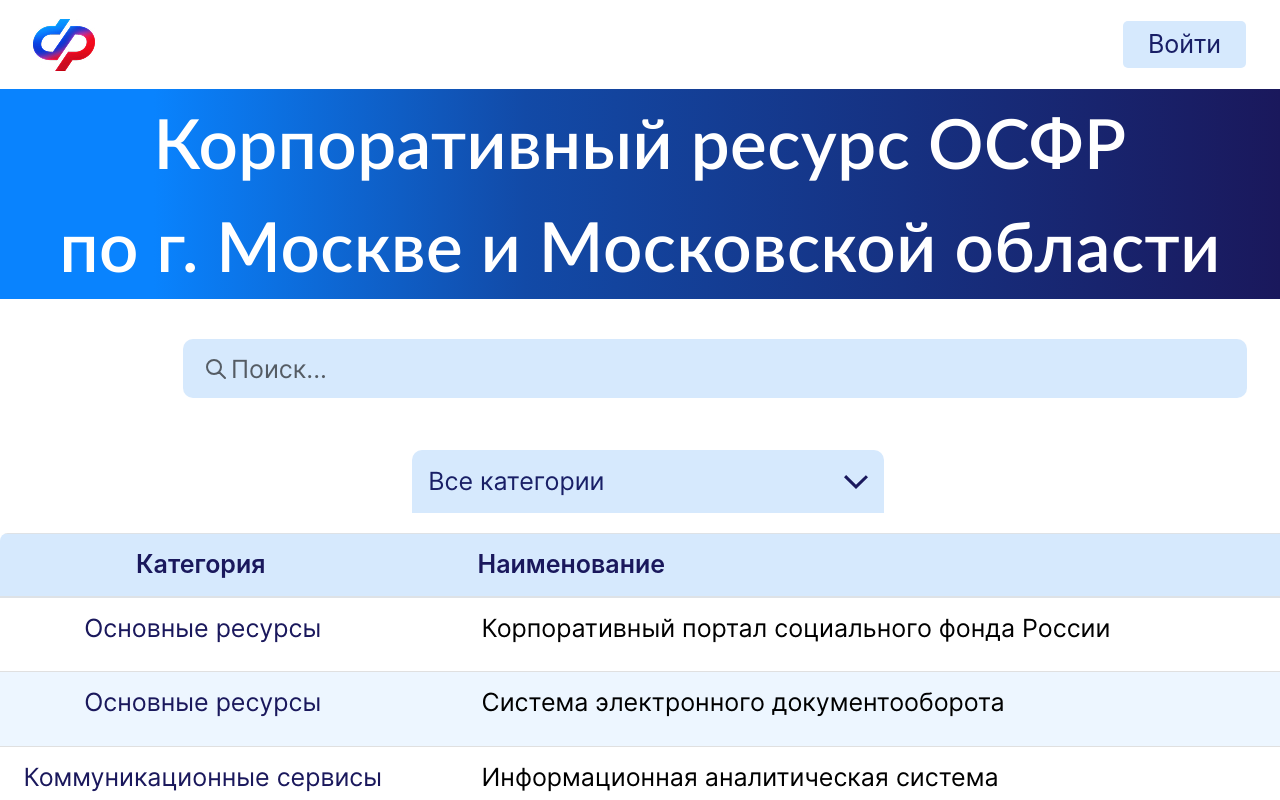
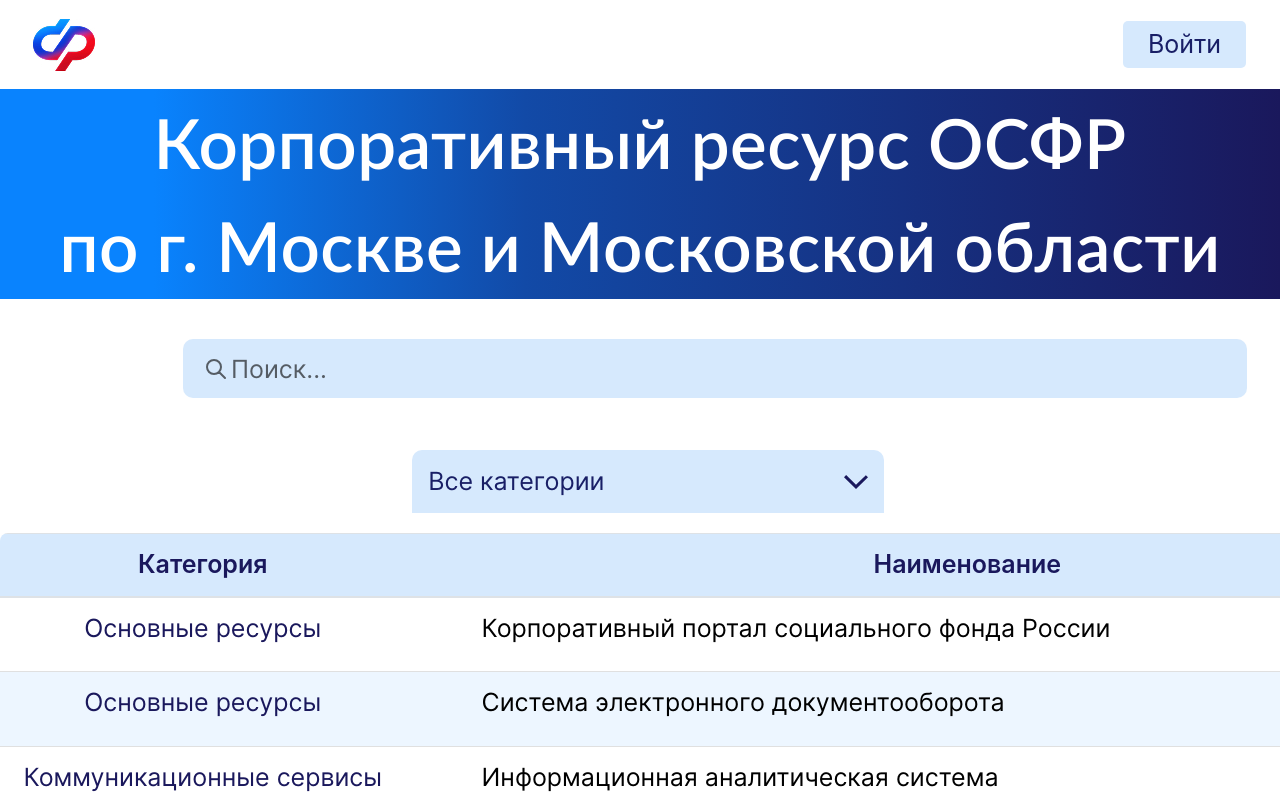
Before and after one commit to kublahan/OSFR_Service, a Vue app in the folder OSFR_Service_UI/: page / in a window 1280 px wide. Shown: the top 800 px of the page. Built offline with nearby package versions, Linux system fonts and the light colour scheme.

Commit message:
table refact

```diff
--- a/OSFR_Service_UI/src/components/ResourcesTable.vue
+++ b/OSFR_Service_UI/src/components/ResourcesTable.vue
@@ -83,20 +83,27 @@
 
 /* Заголовки столбцов */
 .table th {
-  background-color: #D6E9FD; /* Темно-синий */
+  background-color: #D6E9FD;
   color: #1A185C;
   font-weight: 600;
   font-size: 25px;
+  text-align: center; /* Все заголовки по центру */
+  padding: 12px 16px;
 }
 
-/* Ячейки таблицы */
+/* Общие стили ячеек */
 .table td {
   padding: 12px 16px;
   border-bottom: 1px solid #e0e0e0;
   color: #000000;
   font-size: 25px;
   font-family: 'Inter-Regular';
-  text-align: center;
+  text-align: center; /* По умолчанию все ячейки по центру */
+}
+
+/* Специальное выравнивание для Наименования */
+.table td.name {
+  text-align: left; /* Только содержимое Наименования слева */
 }
 
 /* Стили кнопки */
@@ -106,47 +113,48 @@
   border: none;
   box-shadow: none;
   color: #1150B0;
-  border: none;
   cursor: pointer;
   font-size: 25px;
   font-family: 'Inter-Regular';
-
 }
 
+/* Цвета для категорий */
 td.category {
-    color: #1A185C;
+  color: #1A185C;
 }
 
-td.name {
-    text-align: left;
-}
-
+/* Чередование цветов строк */
 .table tbody tr:nth-child(even) {
-    background-color: #EDF6FF;
+  background-color: #EDF6FF;
 }
 
 .table tbody tr:nth-child(odd) {
-    background-color: #FFFFFF;
+  background-color: #FFFFFF;
 }
 
+/* Ширины колонок */
 .table th.col-category,
 .table td.category {
   width: 15.4375rem;
   padding-right: 4.75rem;
-  text-align: center; /* Например, 250 пикселей для "Категории" */
 }
 
 .table th.col-name,
 .table td.name {
   width: 45.5625rem;
-  text-align: left; /* Например, 500 пикселей для "Наименования" */
+  /* Заголовок по центру, содержимое слева */
 }
 
 .table th.col-service {
-  width: 150px; /* Например, 150 пикселей для "Сервиса" */
+  width: 150px;
 }
 
 .table th.col-action {
-  width: 120px; /* Например, 120 пикселей для "Действия" */
+  width: 120px;
+}
+
+/* Гарантируем, что заголовок Наименования будет по центру */
+.table th.col-name {
+  text-align: center;
 }
 </style>
```
